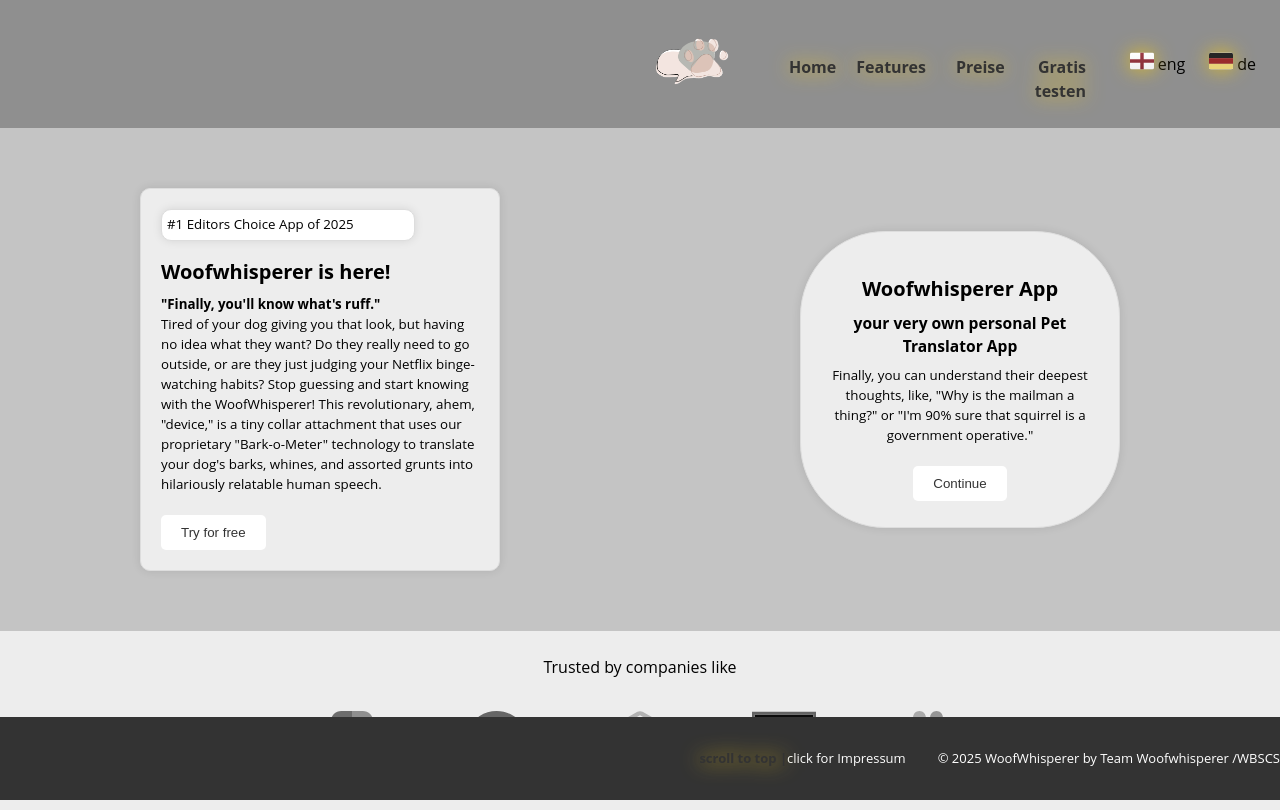
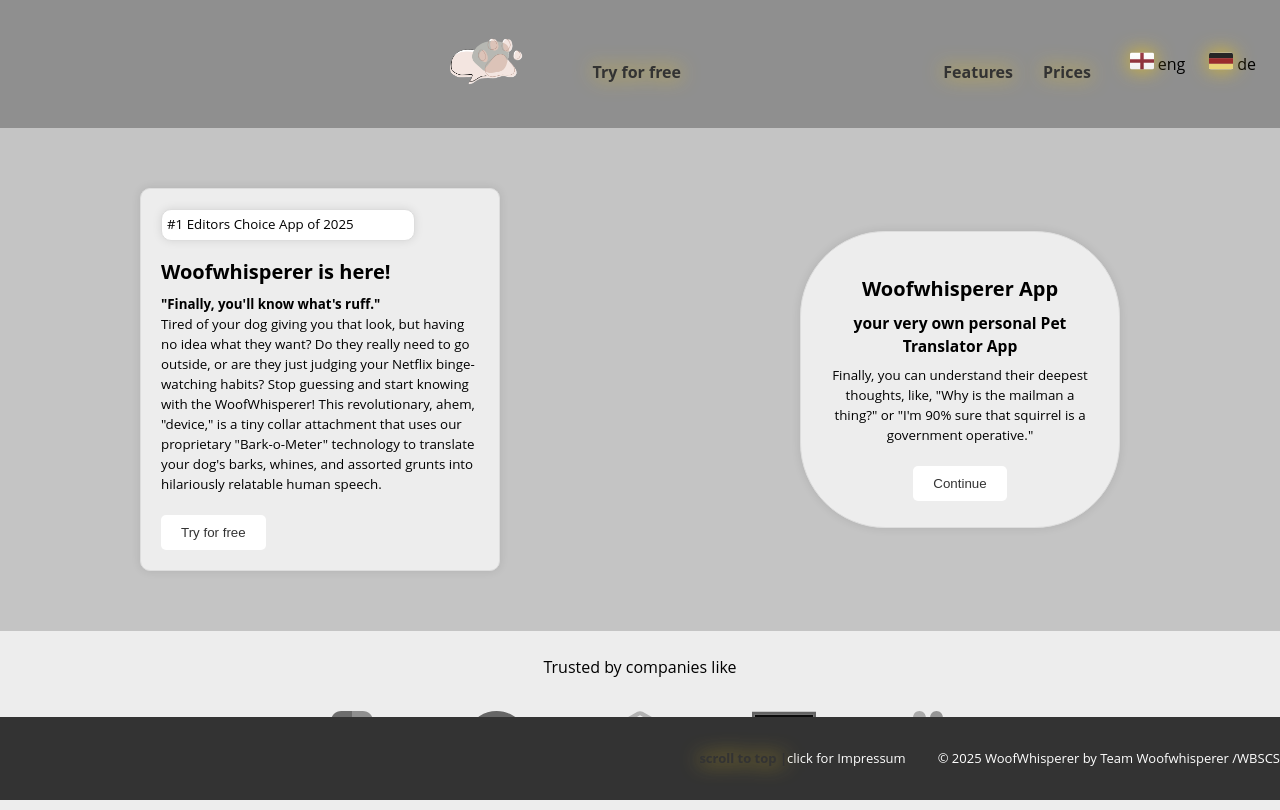
Before and after one commit to fsteinmetz242/Projekt_Kira_Pierre_Frank, a plain HTML site: page index.html in a window 1280 px wide. Shown: the top 810 px of the page. Drawn offline with Linux system fonts and the light colour scheme.

Commit message:
refactored: links

```diff
--- a/index.html
+++ b/index.html
@@ -19,14 +19,14 @@
             ><img src="./static/img/flag-eng.svg" class="flag-icon" alt="" /></a
           >eng
         </div>
-        <div class="paw-icon-container"><img src="./static/img/paw.png" alt="" class="paw-icon">
+        <div class="paw-icon-container">
+          <img src="./static/img/paw.png" alt="" class="paw-icon" />
           <div>
             <nav class="menu">
               <ul>
-                <li><a href="./index.html">Home</a></li>
+                <li><a href="./teaser.html">Try for free</a></li>
                 <li><a href="./index.html#whyalwaysmal">Features</a></li>
-                <li><a href="./index.html#features-pricing">Preise</a></li>
-                <li><a href="./teaser.html">Gratis testen</a></li>
+                <li><a href="./index.html#features-pricing">Prices</a></li>
               </ul>
             </nav>
           </div>
@@ -357,7 +357,7 @@
 
     <!-- footer -->
     <footer class="footer">
-      <div><a href="#totop">scroll to top |</a> </div>
+      <div><a href="#totop">scroll to top |</a></div>
       <div class="imprint" id="imprint-text">click for Impressum</div>
       <div id="copyright-text">
         &copy; 2025 WoofWhisperer by Team Woofwhisperer /WBSCS
@@ -371,12 +371,12 @@
             the trusted companies above.
           </p>
         </div>
-        <p>
-          <div>
-            <strong>Contact</strong><br />Team Woofwhisperer<br />Team
-            Woofwhisperer GmbH<br />Musterstreet 27<br />12345 Awesome City<br />Wonderland
-          </div>
-        </p>
+
+        <div>
+          <strong>Contact</strong><br />Team Woofwhisperer<br />Team
+          Woofwhisperer GmbH<br />Musterstreet 27<br />12345 Awesome City<br />Wonderland
+        </div>
+
         <div id="imprint-content"></div>
       </div>
     </footer>
--- a/static/primer.css
+++ b/static/primer.css
@@ -32,7 +32,7 @@ body {
 .menu ul {
   display: flex;
   justify-content: flex-start; /* align items to the right */
-  width: 85%; /* take half of the parent div's width */
+  width: 45vw; /* take half of the parent div's width */
   gap: 10px;
 }
 
```
